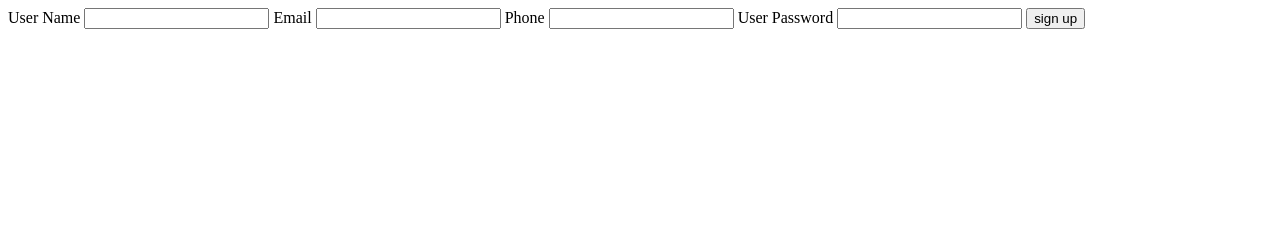
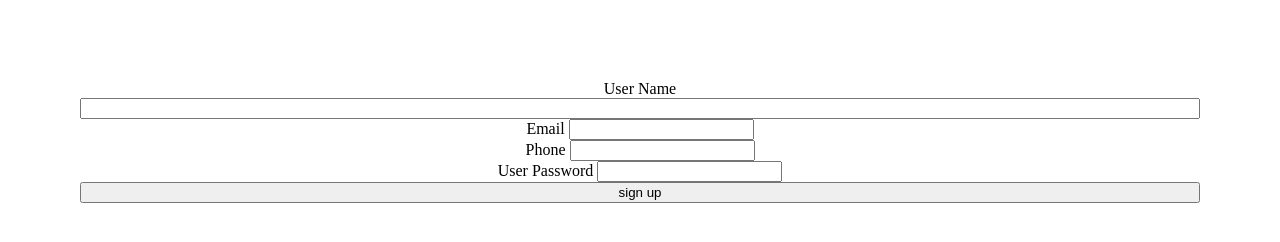
Before and after one commit to GSG-K3/booking-journeyy, a website: page public/signUp.html in a window 1280 px wide. Drawn offline with Linux system fonts and the light colour scheme.

Commit message:
Css files #24

```diff
--- a/public/css/journey.css
+++ b/public/css/journey.css
@@ -0,0 +1,21 @@
+body {
+  margin: 70px;
+}
+
+.divStyle {
+  display: flex;
+  flex-direction: column;
+  justify-content: space-between;
+  flex-wrap: wrap;
+  text-align: center;
+}
+
+.img {
+  width: 200px;
+  height: 100px;
+}
+
+p {
+   width: 350px;
+  height: 100px;
+}
--- /dev/null
+++ b/public/css/signUp.css
@@ -0,0 +1,19 @@
+body {
+  margin: 80px;
+}
+
+.form {
+  display: flex;
+  flex-direction: column;
+  justify-content: space-between;
+  flex-wrap: wrap;
+  text-align: center;
+}
+
+.label{
+  display: flex;
+  flex-direction: column;
+  justify-content: space-between;
+  flex-wrap: wrap;
+  text-align: center;
+}
--- a/public/login.js
+++ b/public/login.js
@@ -17,9 +17,10 @@ window.addEventListener('load', () => {
                 h.innerHTML= e.place_name
                 hh.innerHTML= e.journey_date
                 p.innerText =e.journey_des
+                img.classList.add("img")
 
+                div.appendChild(h);
                 div.appendChild(img);
-                div.appendChild(h);
                 div.appendChild(hh);
                 div.appendChild(p);
                 journeyData.appendChild(div);
--- a/public/signUp.html
+++ b/public/signUp.html
@@ -1,23 +1,31 @@
 <!DOCTYPE html>
 <html lang="en">
-
   <head>
     <meta charset="UTF-8" />
     <meta name="viewport" content="width=device-width, initial-scale=1.0" />
+    <link href="/css/signUp.css" rel="stylesheet" />
     <title>Document</title>
   </head>
 
-
   <body>
     <form action="/postsingup" class="form" method="POST">
-        <label> User Name <input type="text" id="userName" name="userName" required/> </label>
-        <label> Email <input type="email" id="userEmail" name="userMail" required/> </label>
-        <label> Phone <input type="number" id="userPhone" name="userPhone" required/> </label>
-        <label> User Password <input type="password" id="userPass" name="userPass" required/> </label>
-        <input type="submit" value="sign up"></form>
+      <label class="label">
+        User Name <input type="text" id="userName" name="userName" required />
+      </label>
+      <label>
+        Email <input type="email" id="userEmail" name="userMail" required />
+      </label>
+      <label>
+        Phone <input type="number" id="userPhone" name="userPhone" required />
+      </label>
+      <label>
+        User Password
+        <input type="password" id="userPass" name="userPass" required />
+      </label>
+      <input type="submit" value="sign up" />
+    </form>
   </body>
 
   <script src="./apicall.js"></script>
   <script src="./index.js"></script>
-
 </html>
```
Also changed, not shown: public/login.html (+2 -3 lines). Lines whose indentation alone changed are shown as unchanged.
